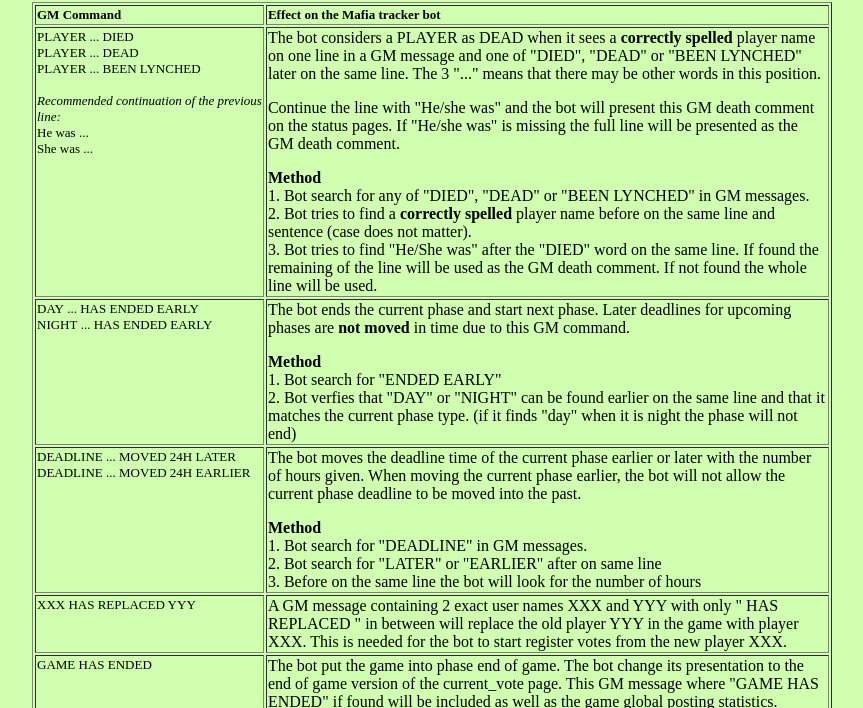
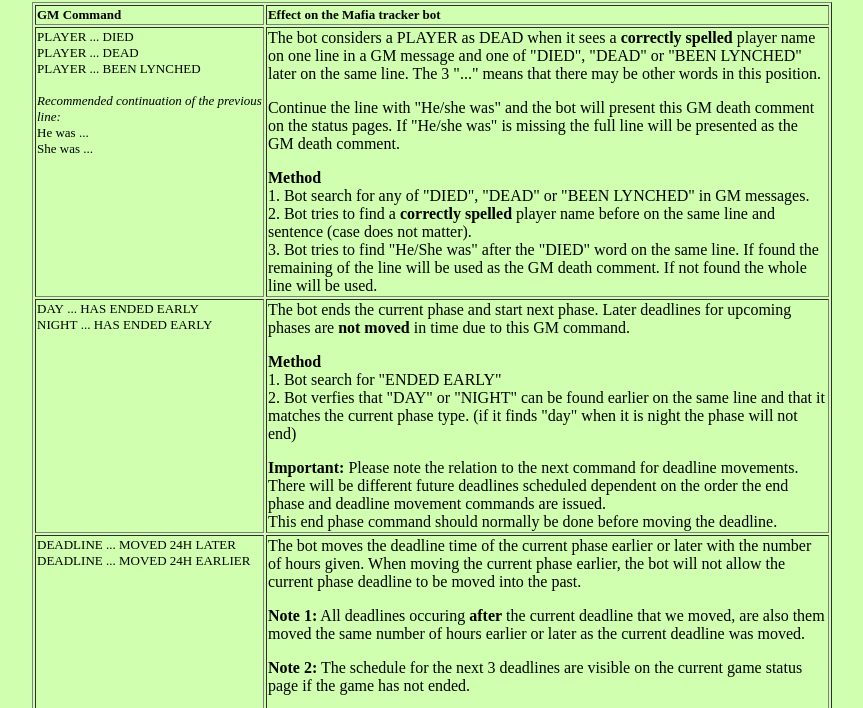
Before and after one commit to plund/mafia, a plain HTML site: page priv/GM_commands.html in a window 1280 px wide. Shown: the part 64-772 px from the top of the page, without its empty margins (208-1071 px from the left). Drawn offline with Linux system fonts and the light colour scheme.

Commit message:
More updates to GM_commands.html

```diff
--- a/priv/GM_commands.html
+++ b/priv/GM_commands.html
@@ -62,6 +62,13 @@
                 2. Bot verfies that "DAY" or "NIGHT" can be found earlier on the
                 same line and that it matches the current phase type.
                 (if it finds "day" when it is night the phase will not end)
+              <p>
+                <b>Important:</b> Please note the relation to the next command
+                for deadline movements. There will be different future
+                deadlines scheduled dependent on the order the end phase and
+                deadline movement commands are issued.<br>
+                This end phase command should normally be done before moving the
+                deadline.
           </font></td>
         </tr>
         <tr>
@@ -74,6 +81,15 @@
               later with the number of hours given. When moving the current
               phase earlier, the bot will not allow the current phase deadline
               to be moved into the past.
+              <p>
+                <b>Note 1:</b> All deadlines occuring <b>after</b> the
+                current deadline that we moved, are also them
+                moved the same number of hours earlier
+                or later as the current deadline was moved.
+              <p>
+                <b>Note 2:</b> The schedule for the next 3 deadlines are
+                visible on the current game status page if the game has
+                not ended.
               <p>
                 <b>Method</b><br>
                 1. Bot search for "DEADLINE" in GM messages.<br>
@@ -125,7 +141,7 @@
               - The bot is also told about who is playing the game and if
               there are any DST changes coming up for the game.
               The game normally follows the DST changes of he main GM's timezone.
-          </font></td>
+          </td>
         </tr>
       </table>
     </center>
```
Also changed, not shown: 2 other files. Lines whose indentation alone changed are shown as unchanged.
